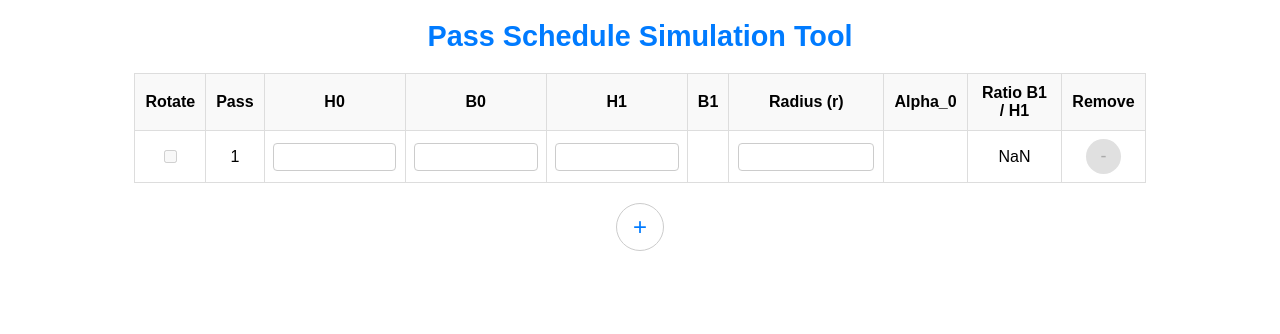
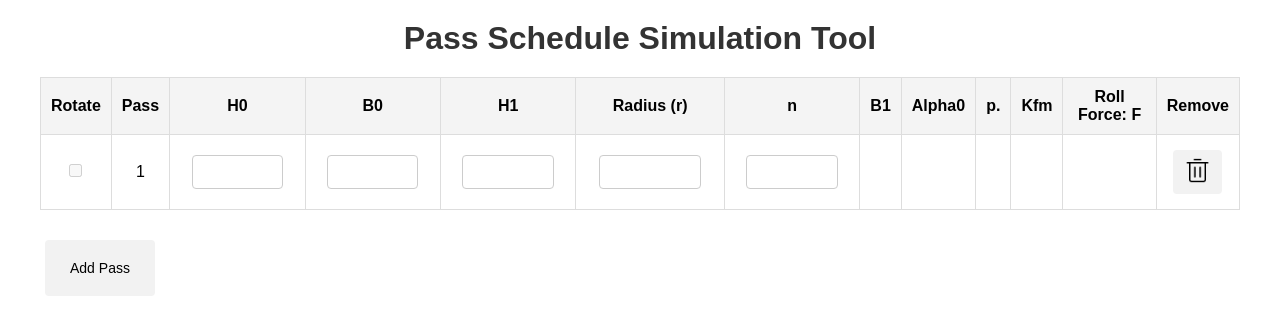
Before and after one commit to A-Houria/Thesis, a React (Create React App) app: page / in a window 1280 px wide. Shown: the top 334 px of the page. Built offline with nearby package versions, Linux system fonts and the light colour scheme.

Commit message:
after meeting 03/12/2024

```diff
--- a/src/App.js
+++ b/src/App.js
@@ -1,6 +1,13 @@
 import React, { useState } from "react";
 
-const MAX_PASSES = 50;
+// Constants for calculations
+const k0 = 4558.90;
+const M1 = -0.00321180;
+const M2 = -0.03995400;
+const M3 = 0.259180;
+const M4 = -0.590610;
+const M5 = 0.000177840;
+const T = 1000;
 
 function App() {
   const [passes, setPasses] = useState([
@@ -11,15 +18,20 @@ function App() {
       h1: "",
       b1: "",
       r: "",
+      n: "",
       alpha0: "",
+      Kfm: "",
+      p_: "", // Add p_ here
+      F: "",
       rotated: false,
     },
   ]);
   const [error, setError] = useState("");
 
-  // Helper functions
+  // Calculation Functions
   const calculateB1 = (b0, h0, h1, r) => {
     const deltaH = h0 - h1;
+    if (deltaH <= 0 || !b0 || !h0 || !h1 || !r) return "";
     const A =
       (1 + 5 * Math.pow(0.35 - deltaH / h0, 2)) * Math.sqrt(h0 / deltaH - 1);
     const B = (b0 / h0 - 1) * Math.pow(b0 / h0, 2 / 3);
@@ -34,78 +46,95 @@ function App() {
     return (Math.acos(1 - (h0 - h1) / r) * (180 / Math.PI)).toFixed(2);
   };
 
+  const calculatep_ = (A0, A1, R, deltaH, n) => {
+    const p = Math.log(A0 / A1);
+    const vc = (Math.PI * n * (R * 2)) / 60;
+    return (p * vc / Math.sqrt(R * deltaH)).toFixed(2);
+  };
+
+  const calculateKfm = (h0, b0, h1, b1, r, n) => {
+    if (!h0 || !b0 || !h1 || !b1 || !r || h0 <= h1 || r <= h1) return "";
+
+    const A0 = h0 * b0;
+    const A1 = h1 * b1;
+    const dw = r - h1;
+    const R = dw / 2;
+    const deltaH = h0 - h1;
+
+    if (A0 <= 0 || A1 <= 0 || R <= 0 || deltaH <= 0) return "";
+
+    const p_ = calculatep_(A0, A1, R, deltaH, n);
+
+    return (
+      k0 *
+      Math.exp(M1 * T) *
+      Math.pow(p_, M2 + M5 * T) *
+      Math.pow(p_, M3) *
+      Math.exp(M4 * p_)
+    ).toFixed(2);
+  };
+
+  const calculateForce = (bm, Kfm, R, deltaH, h0, h1) => {
+    if (!bm || !Kfm || !R || !deltaH || !h0 || !h1) return "";
+
+    // Calculate eh
+    const eh = (h0 - h1) / h0;
+
+    // Calculate BN
+    const BN = Math.sqrt((1 - eh) / eh) *
+     Math.tan(0.5 * Math.sqrt(h1 / R) *
+     Math.log(1 - eh)) + 0.5 *
+     Math.atan(Math.sqrt(eh / (1 - eh)));
+
+    // Calculate Qf
+    const Qf = 2 *
+    Math.sqrt((1 - eh) / eh) *
+    Math.atan(Math.sqrt(eh / (1 - eh))) -
+    1 + Math.sqrt(R / h1) *
+    Math.sqrt((1 - eh) / eh) *
+    Math.log(Math.sqrt(1 - eh) /
+    (1 - eh * (1 - Math.pow(BN, 2))));
+
+    return (bm * Kfm * Math.sqrt(R * deltaH) * Qf).toFixed(2);
+};
+
+
   const updateDependentValues = (index, updatedPasses) => {
-    const { h0, h1, b0, r } = updatedPasses[index];
+    const currentPass = updatedPasses[index];
+    const { h0, h1, b0, r, n } = currentPass;
+
     if (h0 && h1 && b0 && r && h0 > h1) {
-      updatedPasses[index].b1 = calculateB1(
-        parseFloat(b0),
-        parseFloat(h0),
-        parseFloat(h1),
-        parseFloat(r)
-      );
-      updatedPasses[index].alpha0 = calculateAlpha0(
-        parseFloat(h0),
-        parseFloat(h1),
-        parseFloat(r)
-      );
+      const b1 = calculateB1(parseFloat(b0), parseFloat(h0), parseFloat(h1), parseFloat(r));
+      const alpha0 = calculateAlpha0(parseFloat(h0), parseFloat(h1), parseFloat(r));
+
+      const bm = (parseFloat(b0) + parseFloat(b1)) / 2;
+      const dw = r - h1;
+      const R = dw / 2;
+      const deltaH = h0 - h1;
+
+      const Kfm = calculateKfm(parseFloat(h0), parseFloat(b0), parseFloat(h1), parseFloat(b1), parseFloat(r), n);
+      const F = calculateForce(parseFloat(bm), parseFloat(Kfm), parseFloat(R), parseFloat(deltaH), parseFloat(h0), parseFloat(h1));
+
+      updatedPasses[index] = { ...currentPass, b1, alpha0, Kfm, F, p_: calculatep_(h0 * b0, h1 * b1, R, deltaH, n) };
     } else {
-      updatedPasses[index].b1 = "";
-      updatedPasses[index].alpha0 = "";
+      updatedPasses[index] = { ...currentPass, b1: "", alpha0: "", Kfm: "", p_: "", F: "" };
     }
+
     return updatedPasses;
   };
 
-  // Add a new pass
-  const addPass = () => {
-    if (passes.length >= MAX_PASSES) return;
-
-    const newPass = {
-      pass: passes.length + 1,
-      h0: passes[passes.length - 1].h1 || "",
-      b0: passes[passes.length - 1].b1 || "",
-      h1: "",
-      b1: "",
-      r: passes[passes.length - 1].r || "",
-      alpha0: "",
-      rotated: false,
-    };
-
-    const updatedPasses = [...passes, newPass];
-    setPasses(updatedPasses);
-    updateDependentValuesForAll(updatedPasses); // Ensure calculations are done for the new pass
-  };
-
-  // Remove a pass
-  const removePass = (index) => {
-    if (index === 0) return; // Prevent removal of the first pass
-    const updatedPasses = passes
-      .filter((_, i) => i !== index)
-      .map((pass, i) => ({ ...pass, pass: i + 1 }));
-    setPasses(updatedPasses);
-    updateDependentValuesForAll(updatedPasses); // Ensure calculations are done
-  };
-
-  // Update dependent values for all passes
-  const updateDependentValuesForAll = (updatedPasses) => {
-    updatedPasses.forEach((_, index) => {
-      updateDependentValues(index, updatedPasses);
-    });
-    setPasses(updatedPasses);
-  };
-
-  // Handle cell value changes
   const handleCellChange = (value, index, column) => {
     const updatedPasses = [...passes];
     const currentPass = updatedPasses[index];
     const prevPass = updatedPasses[index - 1] || null;
 
     if (column === "h0" && index > 0 && value > prevPass.h1) {
-      setError(`H0 cannot be greater than the previous pass's H1`);
+      setError("H0 cannot be greater than the previous pass's H1");
       return;
     }
 
     if (column === "h1" && value > currentPass.h0) {
-      setError(`H1 cannot be greater than H0`);
+      setError("H1 cannot be greater than H0");
       return;
     }
 
@@ -144,8 +173,35 @@ function App() {
     setPasses(updatedPasses);
   };
 
+  const addPass = () => {
+    const lastPass = passes[passes.length - 1];
+    const newPass = {
+      pass: passes.length + 1,
+      h0: lastPass.h1 || "",
+      b0: lastPass.b1 || "",
+      h1: "",
+      b1: "",
+      r: lastPass.r || "",
+      n: lastPass.n ||"",
+      alpha0: "",
+      Kfm: "",
+      p_: "",
+      F: "",
+      rotated: false,
+    };
+
+    const updatedPasses = [...passes, newPass];
+    setPasses(updatedPasses);
+  };
+
+  const removePass = (index) => {
+    if (index === 0) return;
+    const updatedPasses = passes.filter((_, i) => i !== index).map((pass, i) => ({ ...pass, pass: i + 1 }));
+    setPasses(updatedPasses);
+  };
+
   return (
-    <div className="app">
+    <div>
       <h1>Pass Schedule Simulation Tool</h1>
       {error && <p style={{ color: "red" }}>{error}</p>}
       <table border="1">
@@ -156,10 +212,13 @@ function App() {
             <th>H0</th>
             <th>B0</th>
             <th>H1</th>
+            <th>Radius (r)</th>
+            <th>n</th>
             <th>B1</th>
-            <th>Radius (r)</th>
-            <th>Alpha_0</th>
-            <th>Ratio B1 / H1</th>
+            <th>Alpha0</th>
+            <th>p.</th>
+            <th>Kfm</th>
+            <th>Roll Force: F</th>
             <th>Remove</th>
           </tr>
         </thead>
@@ -167,53 +226,29 @@ function App() {
           {passes.map((pass, index) => (
             <tr key={index}>
               <td>
-                <input
-                  type="checkbox"
-                  checked={pass.rotated || false}
-                  onChange={() => (index === 0 ? null : handleRotation(index))}
-                  disabled={index === 0} // Disable rotate for the first pass
-                />
+                <input type="checkbox" checked={pass.rotated || false} onChange={() => (index === 0 ? null : handleRotation(index))} disabled={index === 0} />
               </td>
               <td>{pass.pass}</td>
-              {["h0", "b0", "h1", "b1", "r"].map((col) => (
+              {["h0", "b0", "h1", "r", "n"].map((col) => (
                 <td key={col}>
-                  {col === "b1" ? (
-                    pass[col]
-                  ) : (
-                    <input
-                      type="number"
-                      value={pass[col]}
-                      onChange={(e) =>
-                        handleCellChange(
-                          parseFloat(e.target.value) || "",
-                          index,
-                          col
-                        )
-                      }
-                      min="0" // Ensures that the minimum value is 0
-                      step="any" // Allows decimal input
-                    />
-                  )}
+                  <input type="number" value={pass[col]} onChange={(e) => handleCellChange(e.target.value, index, col)} />
                 </td>
               ))}
+              <td>{pass.b1}</td>
               <td>{pass.alpha0}</td>
-              <td>{(parseFloat(pass.b1) / parseFloat(pass.h1)).toFixed(2)}</td>
+              <td>{pass.p_}</td>
+              <td>{pass.Kfm}</td>
+              <td>{pass.F}</td>
               <td>
-                <button
-                  onClick={() => removePass(index)}
-                  disabled={index === 0}>
-                  -
+                <button className="removepass" onClick={() => removePass(index)} disabled={index === 0}>
+                  <img src=".\imgs\trash.png" alt="remove button" />
                 </button>
               </td>
             </tr>
           ))}
         </tbody>
       </table>
-      {passes.length < MAX_PASSES && (
-        <button onClick={addPass} style={{ marginTop: "10px" }}>
-          +
-        </button>
-      )}
+      <button onClick={addPass} style={{ marginTop: "10px" }}>Add Pass</button>
     </div>
   );
 }
--- a/src/Styles/style.css
+++ b/src/Styles/style.css
@@ -1,95 +1,102 @@
-input::-webkit-outer-spin-button,
-input::-webkit-inner-spin-button {
-  -webkit-appearance: none;
+* {
   margin: 0;
+  padding: 0;
+  box-sizing: border-box;
+  transition: all 0.3s ease-in-out;
 }
 
-input[type=number] {
-  -moz-appearance: textfield;
+div {
+  font-family: Arial, sans-serif;
+  margin: 20px;
 }
 
-.app {
-  margin: 20px auto;
-  max-width: 100%;
-  padding: 0px 10%;
-  font-family: Arial, sans-serif;
+h1 {
+  text-align: center;
+  font-size: 2rem;
+  color: #333;
+  margin-bottom: 20px;
 }
-.app h1 {
+
+div[style*="color: red"] {
+  color: red;
+  font-weight: bold;
+  margin-bottom: 20px;
   text-align: center;
-  font-size: 1.8rem;
-  margin-bottom: 20px;
-  color: #007bff;
 }
-.app p {
-  color: #ff4d4f;
-  font-size: 0.9rem;
-  text-align: center;
-  margin-bottom: 10px;
-}
-.app table {
+
+table {
   width: 100%;
   border-collapse: collapse;
   margin-bottom: 20px;
 }
-.app table thead tr th {
+table th, table td {
   padding: 10px;
+  text-align: center;
+  border: 1px solid #ddd;
+}
+table th {
+  background-color: #f4f4f4;
+  font-weight: bold;
+}
+table tr:nth-child(even) {
   background-color: #f9f9f9;
-  border: 1px solid #ddd;
-  text-align: center;
 }
-.app table tbody tr td {
+table tr:hover {
+  background-color: #eaeaea;
+}
+
+input[type=number] {
+  width: 80%;
   padding: 8px;
-  border: 1px solid #ddd;
-  text-align: center;
-}
-.app table tbody tr td input[type=number] {
-  width: 90%;
-  padding: 5px;
+  margin: 5px;
   border: 1px solid #ccc;
   border-radius: 4px;
-  font-size: 0.9rem;
+  text-align: center;
+  font-size: 14px;
 }
-.app table tbody tr td input[type=number]:focus {
-  border-color: #007bff;
+input[type=number]:focus {
+  border-color: #0056b3;
   outline: none;
 }
-.app table tbody tr td input[type=checkbox] {
+
+button {
+  padding: 20px 25px;
+  margin: 5px;
+  border: none;
+  border-radius: 4px;
+  background-color: #f2f2f2;
+  color: black;
+  font-size: 14px;
   cursor: pointer;
 }
-.app table tbody tr td button {
-  background-color: #f5f5f5;
-  border: none;
-  aspect-ratio: 1/1;
-  padding: 5px 10px;
-  font-size: 18px;
-  width: 35px;
-  cursor: pointer;
-  color: black;
-  background-color: white;
-  font-weight: 500;
+button img {
+  max-width: 25px;
 }
-.app table tbody tr td button:hover {
-  color: red;
-  background-color: white;
+button.removepass {
+  padding: 8px 12px;
+  margin: 5px;
 }
-.app button {
-  display: block;
-  margin: 0 auto;
-  padding: 8px 16px;
-  font-size: 24px;
-  border: 1px solid #ccc;
-  border-radius: 50%;
-  aspect-ratio: 1/1;
-  background-color: white;
-  color: #007bff;
-  cursor: pointer;
+button.removepass:hover {
+  background-color: red;
 }
-.app button:hover {
-  background-color: #007bff;
-  color: #fff;
+button:hover {
+  background-color: rgb(0, 255, 0);
 }
-.app button:disabled {
-  background-color: #e0e0e0;
-  color: #aaa;
-  cursor: not-allowed;
+button:focus {
+  outline: none;
+}
+
+button + button {
+  margin-left: 10px;
+}
+
+button,
+button + button {
+  margin-top: 10px;
+}
+
+.add-pass-container {
+  display: flex;
+  justify-content: center;
+  margin-top: 20px;
 }/*# sourceMappingURL=style.css.map */
--- a/src/Styles/style.scss
+++ b/src/Styles/style.scss
@@ -1,130 +1,121 @@
-// Variables for consistency
-$primary-color: #007bff;
-$error-color: #ff4d4f;
-$table-border: 1px solid #ddd;
-$button-bg: #f5f5f5;
-$button-border: 1px solid #ccc;
-
-// removing the arrows from number inputs
-//Chrome, Safari, Edge, Opera
-input::-webkit-outer-spin-button,
-input::-webkit-inner-spin-button {
-  -webkit-appearance: none;
+*{
   margin: 0;
+  padding: 0;
+  box-sizing: border-box;
+  transition: all .3s ease-in-out;
 }
 
-// Firefox
-input[type="number"] {
-  -moz-appearance: textfield;
+// Main container
+div {
+  font-family: Arial, sans-serif;
+  margin: 20px;
 }
 
-// Main app container
-.app {
-  margin: 20px auto;
-  max-width: 100%;
-  padding: 0px 10%;
-  font-family: Arial, sans-serif;
-
+// Title
 h1 {
   text-align: center;
-    font-size: 1.8rem;
+  font-size: 2rem;
+  color: #333;
   margin-bottom: 20px;
-    color: $primary-color;
 }
 
 // Error message styling
-  p {
-    color: $error-color;
-    font-size: 0.9rem;
+div[style*="color: red"] {
+  color: red;
+  font-weight: bold;
+  margin-bottom: 20px;
   text-align: center;
-    margin-bottom: 10px;
 }
 
-  // Table container
+// Table styling
 table {
   width: 100%;
   border-collapse: collapse;
   margin-bottom: 20px;
 
-    thead {
-      tr {
+  th, td {
+    padding: 10px;
+    text-align: center;
+    border: 1px solid #ddd;
+  }
+
   th {
-          padding: 10px;
+    background-color: #f4f4f4;
+    font-weight: bold;
+  }
+
+  tr:nth-child(even) {
     background-color: #f9f9f9;
-          border: $table-border;
-          text-align: center;
   }
+
+  tr:hover {
+    background-color: #eaeaea;
   }
 }
 
-    tbody {
-      tr {
-        td {
+// Table input styling
+input[type="number"] {
+  width: 80%;
   padding: 8px;
-          border: $table-border;
-          text-align: center;
-
-          input[type="number"] {
-            width: 90%;
-            padding: 5px;
+  margin: 5px;
   border: 1px solid #ccc;
   border-radius: 4px;
-            font-size: 0.9rem;
+  text-align: center;
+  font-size: 14px;
 
   &:focus {
-              border-color: $primary-color;
+    border-color: #0056b3;
     outline: none;
   }
 }
 
-          input[type="checkbox"] {
+// Button styling
+button {
+  padding: 20px 25px;
+  margin: 5px;
+  border: none;
+  border-radius: 4px;
+  background-color: #f2f2f2;
+  color: black;
+  font-size: 14px;
   cursor: pointer;
+
+  img{
+    max-width: 25px;
   }
 
-          button {
-            background-color: $button-bg;
-            border: none;
-            aspect-ratio: 1/1;
-            padding: 5px 10px;
-            font-size: 18px;
-            width: 35px;
-            cursor: pointer;
-            color: black;
-            background-color: white;
-            font-weight: 500;
-
-            &:hover {
-              color: red;
-              background-color: white;
-            }
-          }
-        }
-      }
+  &.removepass{
+    padding: 8px 12px;
+    margin: 5px;
+    &:hover{
+      background-color: red;
     }
   }
 
-  // Add pass button
-  button {
-    display: block;
-    margin: 0 auto;
-    padding: 8px 16px;
-    font-size: 24px;
-    border: $button-border;
-    border-radius: 50%;
-    aspect-ratio: 1/1;
-    background-color: white;
-    color: $primary-color;
-    cursor: pointer;
-
   &:hover {
-      background-color: $primary-color;
-      color: #fff;
+    background-color: rgb(0, 255, 0);
   }
 
-    &:disabled {
-      background-color: #e0e0e0;
-      color: #aaa;
-      cursor: not-allowed;
+  &:focus {
+    outline: none;
   }
 }
+
+
+// Style for the container around buttons
+button + button {
+  margin-left: 10px;
 }
+
+// General margin adjustments for buttons
+button,
+button + button {
+  margin-top: 10px;
+}
+
+// Add Pass button and table adjustments
+.add-pass-container {
+  display: flex;
+  justify-content: center;
+  margin-top: 20px;
+}
```
Also changed, not shown: public/imgs/trash.png (added), 1 other file (tests, documents, lock files or other folders). Lines whose indentation alone changed are shown as unchanged.
